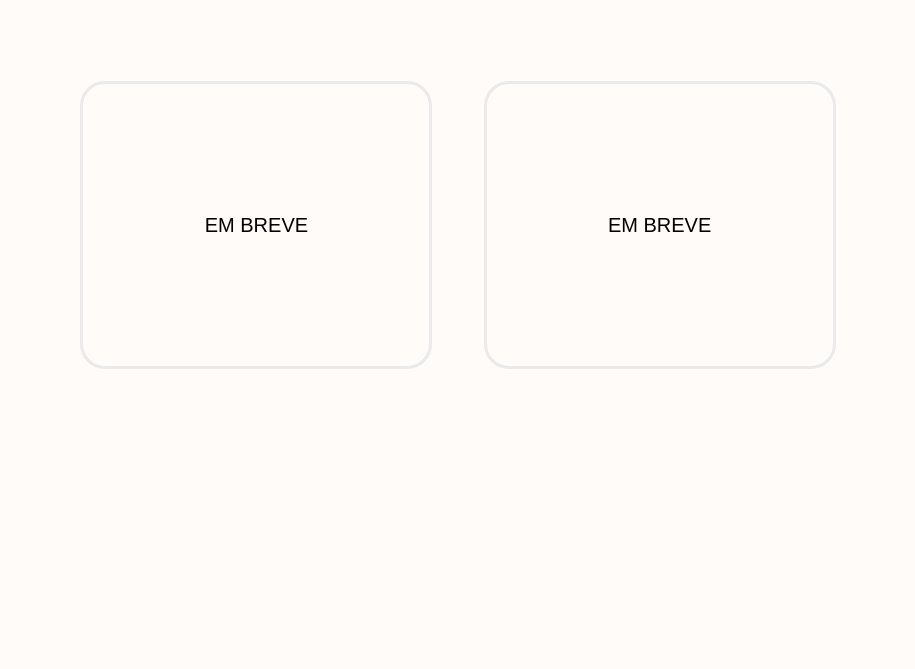
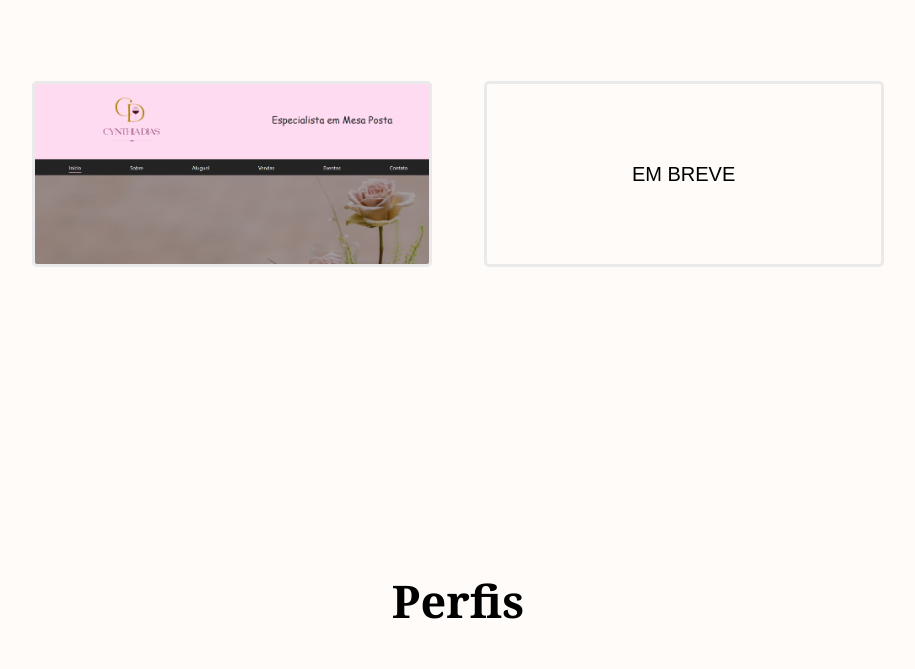
Before and after one commit to dudadias/Portfolio, a plain HTML site: page index.html in a window 1280 px wide. Shown: the part 1895-2564 px from the top of the page, without its empty margins (182-1097 px from the left). Drawn offline with nearby package versions, Linux system fonts and the light colour scheme.

Commit message:
card projetos

```diff
--- a/index.html
+++ b/index.html
@@ -103,7 +103,9 @@
         </div>
                 <div class="projectscontent">
                   <div class="card">
-                    <div class="breve"><p>EM BREVE</p></div>
+                    <div class="breve">
+                      <img src="projeto_cd.png" width="400px" height="186px">
+                    </div>
                   </div>
                   <div class="card">
                     <div class="breve"><p>EM BREVE</p></div>
--- a/styles/projects.css
+++ b/styles/projects.css
@@ -41,10 +41,10 @@
 }
 
 .card {
-  height: 18rem;
-  width: 22rem;
+  height: 186px;
+  width: 400px;
   border: 3px solid #eaeaea;
-  border-radius: 25px;
+  border-radius: 5px;
   transition: border-color 1s ease;
   display: flex;
   align-items: center;
```
Also changed, not shown: projeto_cd.png (added).
